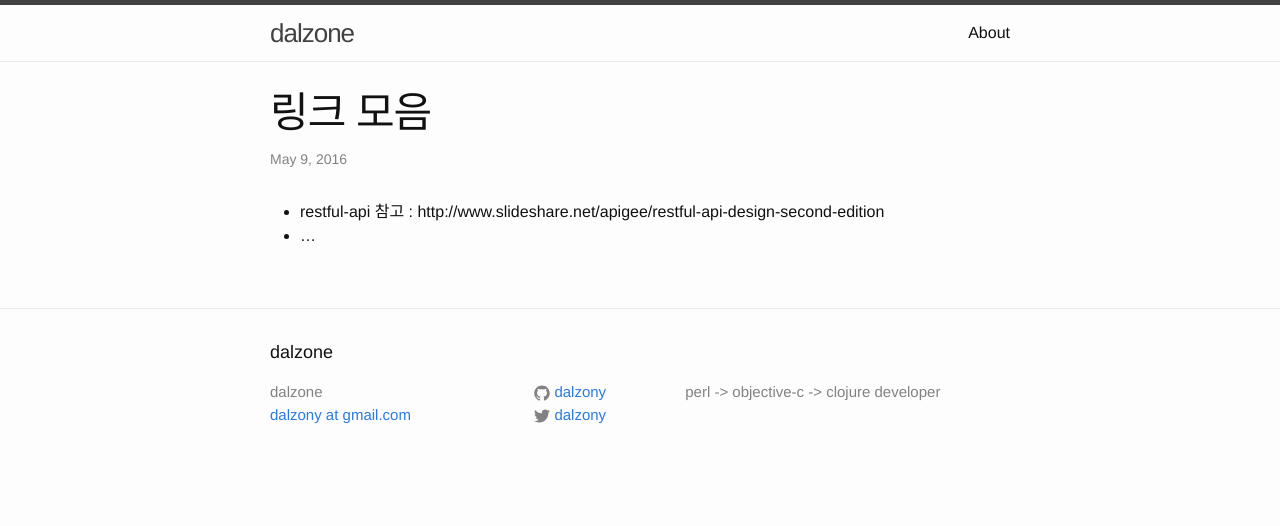
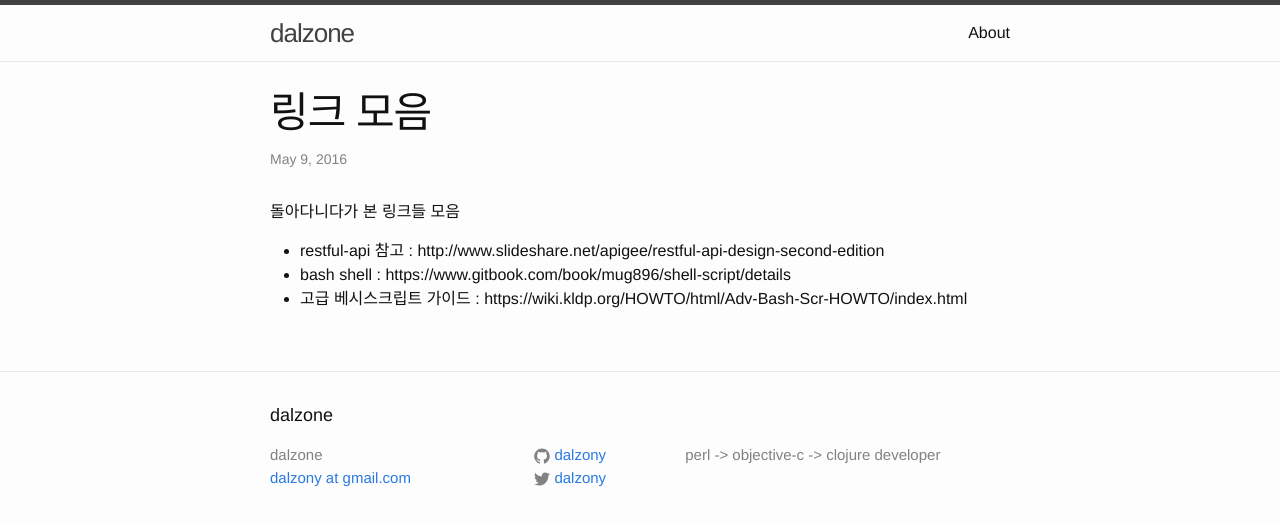
Before and after one commit to dalzony/dalzony.github.io, a Jekyll site: the page built from _posts/2016-05-09-links.markdown, in a window 1280 px wide. Shown: the top 526 px of the page. Built offline with Jekyll 4.4.1, drawn with Linux system fonts in a browser that asks for light colours; comment, search, counter and statistics services are not loaded.

Commit message:
링크 업데이트, 클로저 케이스문

```diff
--- a/_posts/2016-05-09-links.markdown
+++ b/_posts/2016-05-09-links.markdown
@@ -4,5 +4,8 @@ title: "링크 모음"
 date: "2016-05-09 14:40"
 ---
 
-* restful-api 참고 : http://www.slideshare.net/apigee/restful-api-design-second-edition
-* ...
+돌아다니다가 본 링크들 모음
+
+- restful-api 참고 : http://www.slideshare.net/apigee/restful-api-design-second-edition
+- bash shell : https://www.gitbook.com/book/mug896/shell-script/details
+- 고급 베시스크립트 가이드 : https://wiki.kldp.org/HOWTO/html/Adv-Bash-Scr-HOWTO/index.html
```
Also changed, not shown: _posts/2016-05-13-clojure-case.markdown (added, +52 -0 lines).
